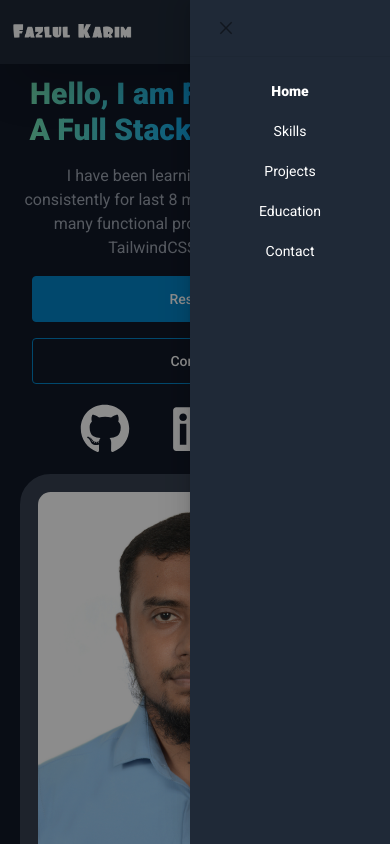
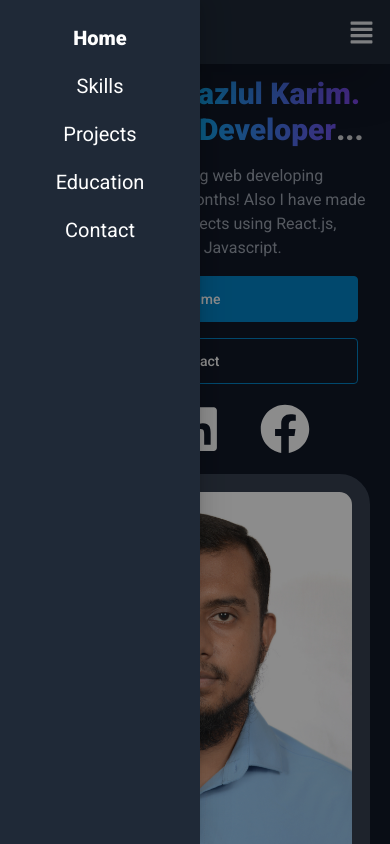
Before and after one commit to fazlulkarimhridoy/portfolio-fazlulkarimhridoy, a React (Vite) app: page / in a window 390 px wide. Both pictures are taken after a click on the button 361 px from the left and 32 px from the top of the page. Shown: the top 844 px of the page. Built offline with nearby package versions, Linux system fonts and the light colour scheme.

Commit message:
updated mobile navbar

```diff
--- a/package.json
+++ b/package.json
@@ -21,6 +21,7 @@
     "match-sorter": "^6.3.1",
     "react": "^18.2.0",
     "react-dom": "^18.2.0",
+    "react-hot-toast": "^2.4.1",
     "react-icons": "^4.12.0",
     "react-router-dom": "^6.21.1",
     "react-simple-typewriter": "^5.0.1",
--- a/src/components/Contact.jsx
+++ b/src/components/Contact.jsx
@@ -1,5 +1,6 @@
 import { useRef } from 'react';
 import emailjs from '@emailjs/browser';
+import toast from 'react-hot-toast';
 
 const Contact = () => {
     const form = useRef();
@@ -13,17 +14,14 @@ const Contact = () => {
         console.log(name, email, message);
 
         emailjs
-            .sendForm('service_9reh5e8', 'template_o0ghpbr', form.current, {
+            .sendForm('service_9reh5e8', 'template_x1apj6n', form.current, {
                 publicKey: '3lYQouj1M7ssavxnw',
             })
             .then(
-                () => {
-                    console.log('SUCCESS!');
-                },
-                (error) => {
-                    console.log('FAILED...', error.text);
-                },
-            );
+                toast.success('Successfully email sent!')
+            ).catch((err) => {
+                toast.error(err.text);
+            })
     };
 
 
--- a/src/components/NavBar.jsx
+++ b/src/components/NavBar.jsx
@@ -39,7 +39,7 @@ const NavBar = () => {
 
     // drawer functions
     const [open, setOpen] = useState(false);
-    const [placement] = useState('right');
+    const [placement] = useState('left');
     const showDrawer = () => {
         setOpen(true);
     };
@@ -74,13 +74,12 @@ const NavBar = () => {
                             closeIcon={false}
                             width={200}
                             placement={placement}
-                            closable={true}
                             onClose={onClose}
                             open={open}
                             key={placement}
                             style={{ backgroundColor: "#1F2937" }}
                         >
-                            <ul id="link2" className="flex flex-col items-center justify-center gap-4 text-sm">
+                            <ul id="link2" className="flex flex-col items-center justify-center gap-4 text-xl">
                                 {links}
                             </ul>
                         </Drawer>
```
Also changed, not shown: 1 other file (tests, documents, lock files or other folders).
